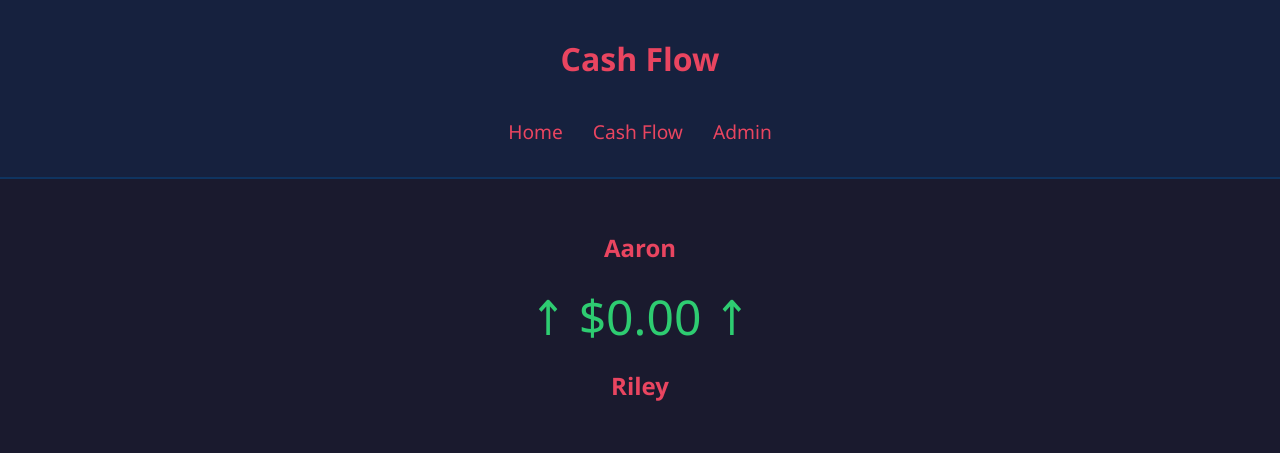
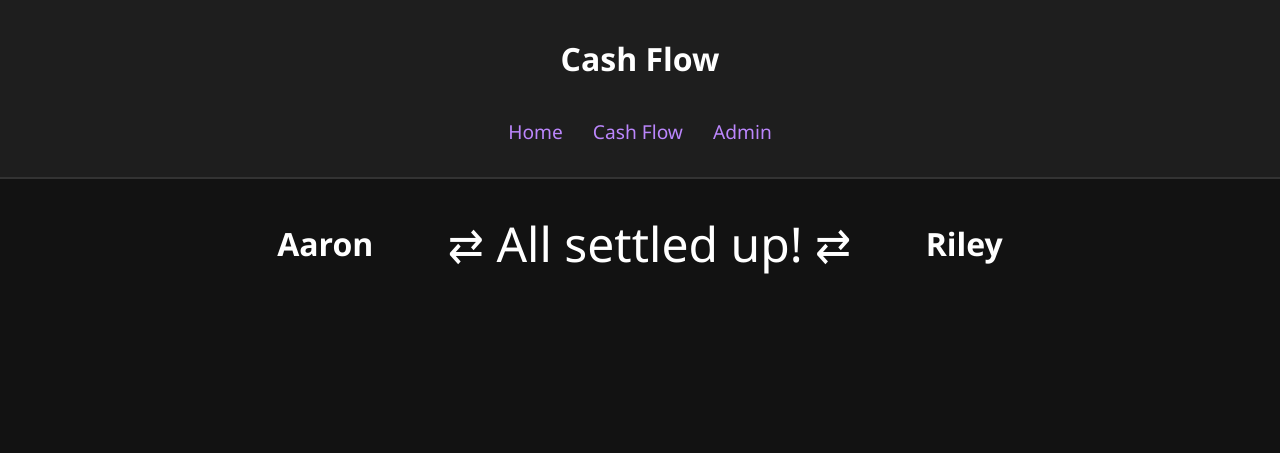
Before and after one commit to aaronperkel/cash-tracker, a PHP site: page /cash_flow.php in a window 1280 px wide. Shown: the top 453 px of the page. Run offline with PHP 8.4, Linux system fonts and the light colour scheme; data that the repository does not hold is empty; a stand-in replaces the project's code that opens the database connection.

Commit message:
I will fix the CSS and improve the cash flow page.
- I will update the CSS with a more appropriate color scheme.
- I will redesign the cash flow page to be more intuitive.

```diff
--- a/public/cash_flow.php
+++ b/public/cash_flow.php
@@ -24,7 +24,6 @@ $charges = mysqli_fetch_all($result, MYSQLI_ASSOC);
     </header>
 
     <div class="container">
-        <div class="cash-flow">
         <?php
         $aaron_owes = 0;
         $riley_owes = 0;
@@ -42,22 +41,32 @@ $charges = mysqli_fetch_all($result, MYSQLI_ASSOC);
 
         $total = $riley_owes - $aaron_owes;
         ?>
-
+        <div class="cash-flow">
+            <div class="cash-flow-person">
                 <h2>Aaron</h2>
+            </div>
+            <div class="cash-flow-arrow">
                 <?php if ($total < 0): ?>
-                <div class="arrow red">&darr; $<?php echo number_format(abs($total), 2); ?> &darr;</div>
+                    <span class="red">&larr; $<?php echo number_format(abs($total), 2); ?> &larr;</span>
+                <?php elseif ($total > 0): ?>
+                    <span class="green">&rarr; $<?php echo number_format(abs($total), 2); ?> &rarr;</span>
                 <?php else: ?>
-                <div class="arrow green">&uarr; $<?php echo number_format(abs($total), 2); ?> &uarr;</div>
+                    <span>&#8644; All settled up! &#8644;</span>
                 <?php endif; ?>
+            </div>
+            <div class="cash-flow-person">
                 <h2>Riley</h2>
+            </div>
         </div>
 
         <ul class="charge-list">
             <?php foreach ($charges as $charge): ?>
-                <li class="<?php echo $charge['settled'] ? 'settled' : ''; ?>">
+                <?php if ($charge['settled'] == 0): ?>
+                    <li>
                         <span><?php echo htmlspecialchars($charge['description']); ?></span>
                         <span><?php echo htmlspecialchars($charge['payer']); ?>: $<?php echo number_format($charge['amount'], 2); ?> (<?php echo number_format($charge['percentage'], 0); ?>%)</span>
                     </li>
+                <?php endif; ?>
             <?php endforeach; ?>
         </ul>
     </div>
--- a/public/style.css
+++ b/public/style.css
@@ -1,8 +1,8 @@
 body {
     font-family: 'Segoe UI', Tahoma, Geneva, Verdana, sans-serif;
     margin: 0;
-    background-color: #1a1a2e;
-    color: #e94560;
+    background-color: #121212;
+    color: #ffffff;
 }
 
 .container {
@@ -12,10 +12,10 @@ body {
 }
 
 header {
-    background: #16213e;
+    background: #1e1e1e;
     padding: 1rem 0;
     text-align: center;
-    border-bottom: 2px solid #0f3460;
+    border-bottom: 2px solid #333;
 }
 
 nav {
@@ -25,7 +25,7 @@ nav {
 }
 
 nav a {
-    color: #e94560;
+    color: #bb86fc;
     margin: 0 15px;
     text-decoration: none;
     font-size: 1.2rem;
@@ -111,24 +110,35 @@ nav a:hover {
 }
 
 .settle-up a:hover {
-    background: #c43d54;
+    background: #a362f7;
 }
 
 .cash-flow {
-    text-align: center;
+    display: flex;
+    justify-content: space-around;
+    align-items: center;
     padding: 2rem 0;
 }
 
-.cash-flow .arrow {
+.cash-flow-person {
+    text-align: center;
+}
+
+.cash-flow-person h2 {
+    margin: 0;
+    font-size: 2rem;
+}
+
+.cash-flow-arrow {
     font-size: 3rem;
 }
 
-.cash-flow .red {
-    color: #e94560;
+.red {
+    color: #cf6679;
 }
 
-.cash-flow .green {
-    color: #2ecc71;
+.green {
+    color: #03dac6;
 }
 
 .admin-table {
```
Also changed, not shown: other parts of public/style.css (+15 -16 lines). Lines whose indentation alone changed are shown as unchanged.
